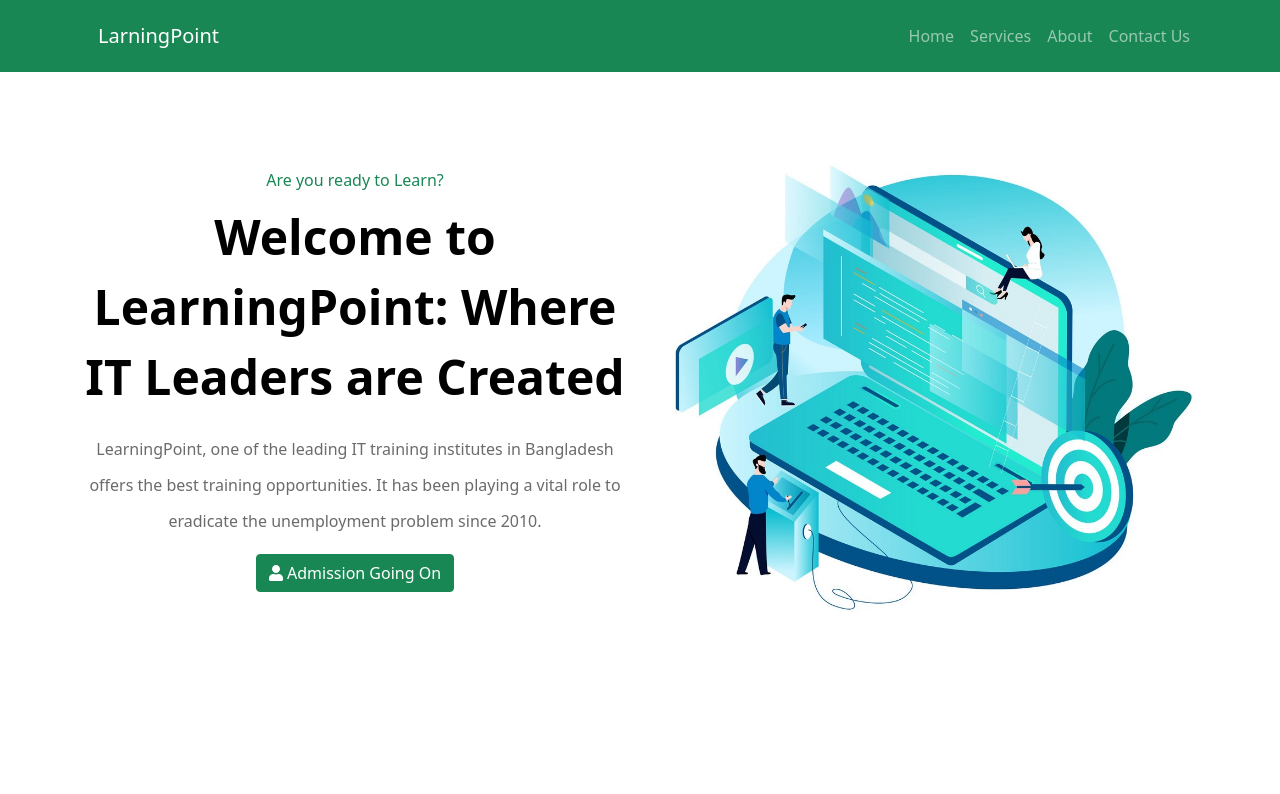
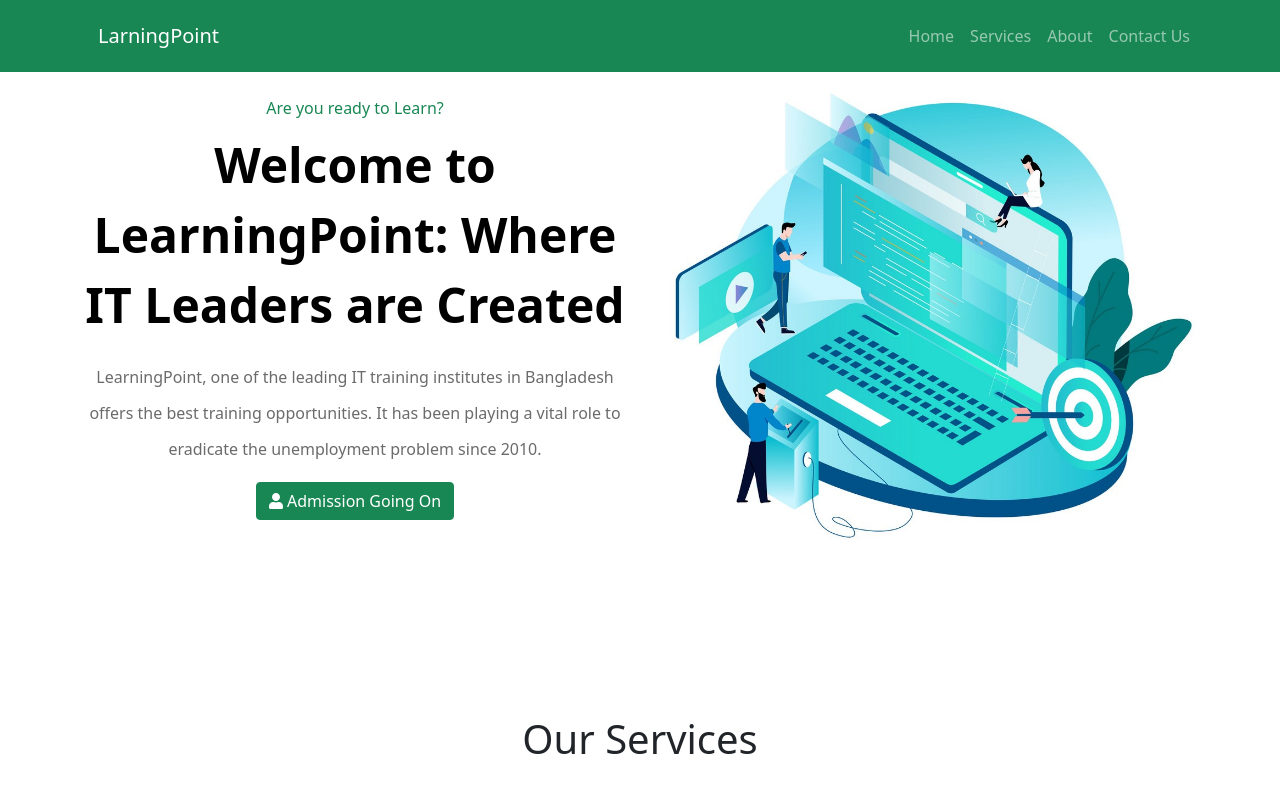
Before and after one commit to talhabinislamfarhad/larning-point, a React (Create React App) app: page / in a window 1280 px wide. Shown: the top 794 px of the page. Built offline with nearby package versions, Linux system fonts and the light colour scheme.

Commit message:
4nd last

```diff
--- a/src/components/Header/Header.js
+++ b/src/components/Header/Header.js
@@ -8,7 +8,7 @@ const header = () => {
     return (
         <div>
             {/* Header Navbar */}
-            <Navbar collapseOnSelect expand="lg" bg="success" variant="dark">
+            <Navbar collapseOnSelect expand="lg" bg="success" variant="dark" className="fixed-top">
                 <Container>
                     <Navbar.Brand><NavLink className="nav-link text-white" to="/home">LarningPoint</NavLink></Navbar.Brand>
                     <Navbar.Toggle aria-controls="basic-navbar-nav" />
```
